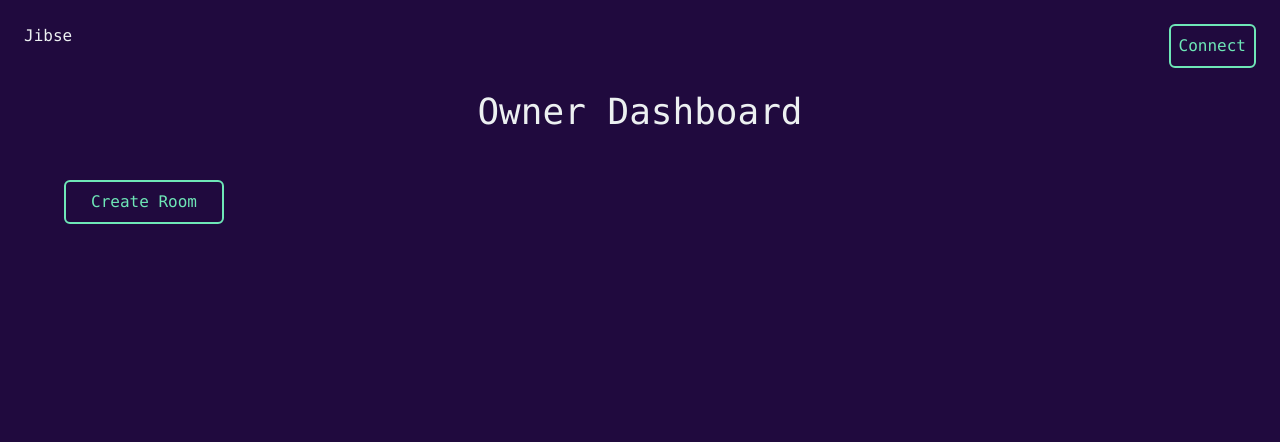
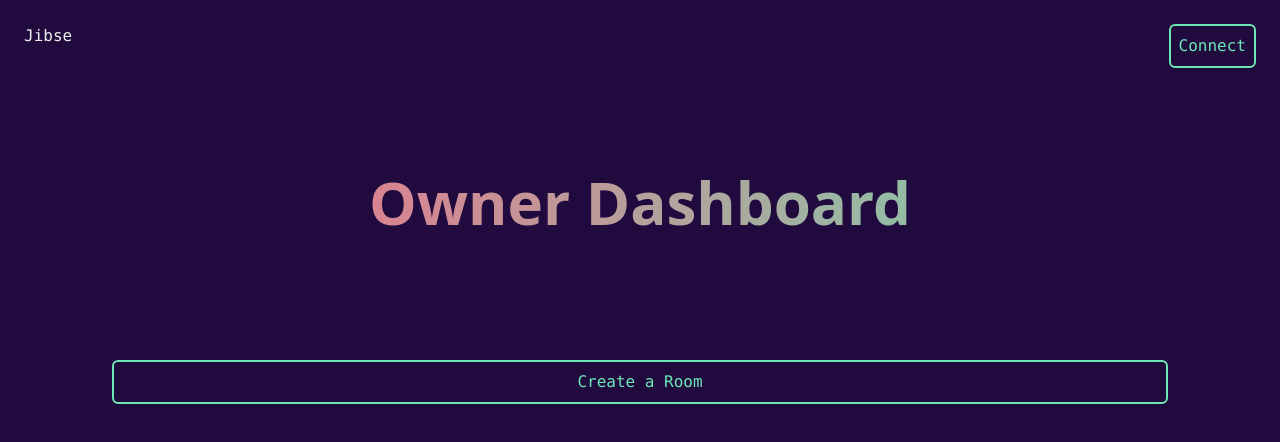
Before and after one commit to backy22/Jibse, a Next.js app in the folder front/: page /owner in a window 1280 px wide. Shown: the top 442 px of the page. Built offline with nearby package versions, Linux system fonts and the light colour scheme.

Commit message:
Add toast component

```diff
--- /dev/null
+++ b/front/components/toast.js
@@ -0,0 +1,11 @@
+import Alert from '@mui/material/Alert';
+import { useState } from 'react';
+
+export const Toast = ({severity, message, show=false}) => {
+    const [showToast, setShowToast] = useState(show);
+    const toggleShowToast = () => { setShowToast(!showToast); };
+    return (showToast &&
+    <div className="grid h-20 w-full place-content-center">
+        <Alert className="z-50 w-max" onClose={toggleShowToast} severity={severity}>{message}</Alert>
+    </div>);
+}
--- a/front/pages/index.js
+++ b/front/pages/index.js
@@ -25,7 +25,7 @@ export default function Home() {
   return (
     <div>
       <section className="max-w-6xl mx-auto">
-        <h1 className="text-center my-12 font-black gradient-pink-green font-sans text-6xl">
+        <h1 className="text-center my-20 font-black gradient-pink-green font-sans text-6xl">
           Rooms in Toronto 🗼
         </h1>
         <div className="grid grid-cols-3 gap-4 font-mono">
--- a/front/pages/owner/index.js
+++ b/front/pages/owner/index.js
@@ -2,84 +2,104 @@ import { useContext, useState, useEffect } from "react";
 import { useForm, Controller } from "react-hook-form";
 import DatePicker from "react-datepicker";
 import "react-datepicker/dist/react-datepicker.css";
-import Button from '../../components/button'
-import Modal from '../../components/modal'
-import RoomComponent from '../../components/room-component';
+import Button from "../../components/button";
+import Modal from "../../components/modal";
+import RoomComponent from "../../components/room-component";
 import { AuthContext } from "../../components/auth-wrapper";
 import { isSameAddresses } from "../../utils/is-same-addresses";
 
 const OwnerDashboard = () => {
   const value = useContext(AuthContext);
-    const [isOpen, setIsOpen] = useState(false)
-    const [creatingRoom, setCreatingRoom] = useState(false)
-    const [myRooms, setMyRooms] = useState([])
+  const [isOpen, setIsOpen] = useState(false);
+  const [creatingRoom, setCreatingRoom] = useState(false);
+  const [myRooms, setMyRooms] = useState([]);
 
-    const { control, register, handleSubmit, formState: { errors } } = useForm();
+  const {
+    control,
+    register,
+    handleSubmit,
+    formState: { errors },
+  } = useForm();
 
-    const onSubmit = async(values) => {
+  const onSubmit = async (values) => {
     try {
-            setCreatingRoom(true)
+      setCreatingRoom(true);
       const addContract = await value.rentContract.addContract(
-                new Date(values.startDate).getTime()/1000,
-                new Date(values.endDate).getTime()/1000,
+        new Date(values.startDate).getTime() / 1000,
+        new Date(values.endDate).getTime() / 1000,
         values.location,
         values.price
-            )
+      );
       addContract.wait();
-            console.log('addContract', addContract);
+      console.log("addContract", addContract);
     } catch (error) {
-            console.log('Add Contract Error: ', error);
+      console.log("Add Contract Error: ", error);
     } finally {
-            setIsOpen(false)
-            setCreatingRoom(false)
+      setIsOpen(false);
+      setCreatingRoom(false);
     }
-    }
+  };
 
   function openModal() {
-        setIsOpen(true)
+    setIsOpen(true);
   }
 
   useEffect(() => {
-        console.log('myret---', value, value.myRents)
-        const filteredMyRent = value.myRents.filter((rent) => isSameAddresses(rent.owner, value.account))
+    console.log("myret---", value, value.myRents);
+    const filteredMyRent = value.myRents.filter((rent) =>
+      isSameAddresses(rent.owner, value.account)
+    );
     setMyRooms(filteredMyRent);
-    }, [value.account, value.myRents])
+  }, [value.account, value.myRents]);
 
   return (
     <div>
       <section className="max-w-6xl mx-auto">
-                <h1 className="text-center mb-12">Owner Dashboard</h1>
-                <div className="mb-6 w-40">
-                    <Button onClick={openModal} buttonText="Create Room" isLoading={creatingRoom}/>
+        <h1 className="text-center my-20 font-black gradient-pink-green font-sans text-6xl">
+          Owner Dashboard
+        </h1>
+        <div className="p-12">
+          <div className="mb-6 w-full text-right">
+            <Button
+              className="w-1/6 p-5"
+              onClick={openModal}
+              buttonText="Create a Room"
+              isLoading={creatingRoom}
+            />
           </div>
 
-                {myRooms.length > 0 && myRooms.map((rent) => (
-                    <div key={rent.contractId}>
+          {myRooms.length > 0 &&
+            myRooms.map((rent) => (
+              <div key={rent.contractId} className="mb-5">
                 <RoomComponent rent={rent} />
               </div>
             ))}
-
-                <Modal
-                    isOpen={isOpen}
-                    setIsOpen={setIsOpen}
-                    label="Create Room">
-                    <form onSubmit={handleSubmit(onSubmit)} className="text-gray-100 flex flex-col">
+        </div>
+        <Modal isOpen={isOpen} setIsOpen={setIsOpen} label="Create a Room">
+          <form
+            onSubmit={handleSubmit(onSubmit)}
+            className="text-gray-100 flex flex-col h-5/6"
+          >
             <div className="m-2">
-                            <input className="border-2 p-2 w-full bg-light-purple" placeholder="Location" {...register("location", { required: true })} />
+              <input
+                className="border-2 p-2 w-full bg-light-purple"
+                placeholder="Location"
+                {...register("location", { required: true })}
+              />
               {errors.exampleRequired && <span>This field is required</span>}
             </div>
             <div className="flex m-2">
               <div className="border-2 p-2 mr-4">
                 <Controller
                   control={control}
-                                    name='startDate'
+                  name="startDate"
                   required
                   render={({ field }) => (
                     <DatePicker
                       dateFormat="yyyy-MM-dd"
                       minDate={new Date()}
                       showTimeSelect={false}
-                                        placeholderText='Select start date'
+                      placeholderText="Select start date"
                       onChange={(date) => field.onChange(date)}
                       selected={field.value}
                     />
@@ -90,13 +110,13 @@ const OwnerDashboard = () => {
               <div className="border-2 p-2">
                 <Controller
                   control={control}
-                                    name='endDate'
+                  name="endDate"
                   render={({ field }) => (
                     <DatePicker
                       dateFormat="yyyy-MM-dd"
                       minDate={new Date()}
                       showTimeSelect={false}
-                                        placeholderText='Select end date'
+                      placeholderText="Select end date"
                       onChange={(date) => field.onChange(date)}
                       selected={field.value}
                     />
@@ -105,7 +125,11 @@ const OwnerDashboard = () => {
               </div>
             </div>
             <div className="m-2">
-                            <input className="border-2 p-2 w-full bg-light-purple" placeholder="Price" {...register("price", { required: true })} />
+              <input
+                className="border-2 p-2 w-full bg-light-purple"
+                placeholder="Price"
+                {...register("price", { required: true })}
+              />
               {errors.exampleRequired && <span>This field is required</span>}
             </div>
             <div className="mt-12 self-center w-41">
@@ -115,7 +139,7 @@ const OwnerDashboard = () => {
         </Modal>
       </section>
     </div>
-    )
-}
+  );
+};
 
-export default OwnerDashboard
+export default OwnerDashboard;
--- a/front/pages/room/[id].js
+++ b/front/pages/room/[id].js
@@ -172,7 +172,7 @@ const Room = () => {
     return (
         <div>
             <section className="max-w-6xl mx-auto">
-                <h1 className="text-center my-12 font-black gradient-pink-green font-sans text-6xl">Room Dashboard</h1>
+                <h1 className="text-center my-20 font-black gradient-pink-green font-sans text-6xl">Room Dashboard</h1>
                 {rentDetail && (
                     <>
                         <div className="flex">
@@ -215,7 +215,7 @@ const Room = () => {
                                 )}
                                 {isOwner && (
                                     <div className="mt-6 w-40">
-                                        <Button buttonText="Create bill" onClick={createBill} />
+                                        <Button buttonText="Create a bill" onClick={createBill} />
                                     </div>
                                 )}
                             </div>
```
Also changed, not shown: front/package.json (+8 -1 lines), front/pages/tenant/index.js (+71 -41 lines). Lines whose indentation alone changed are shown as unchanged.
